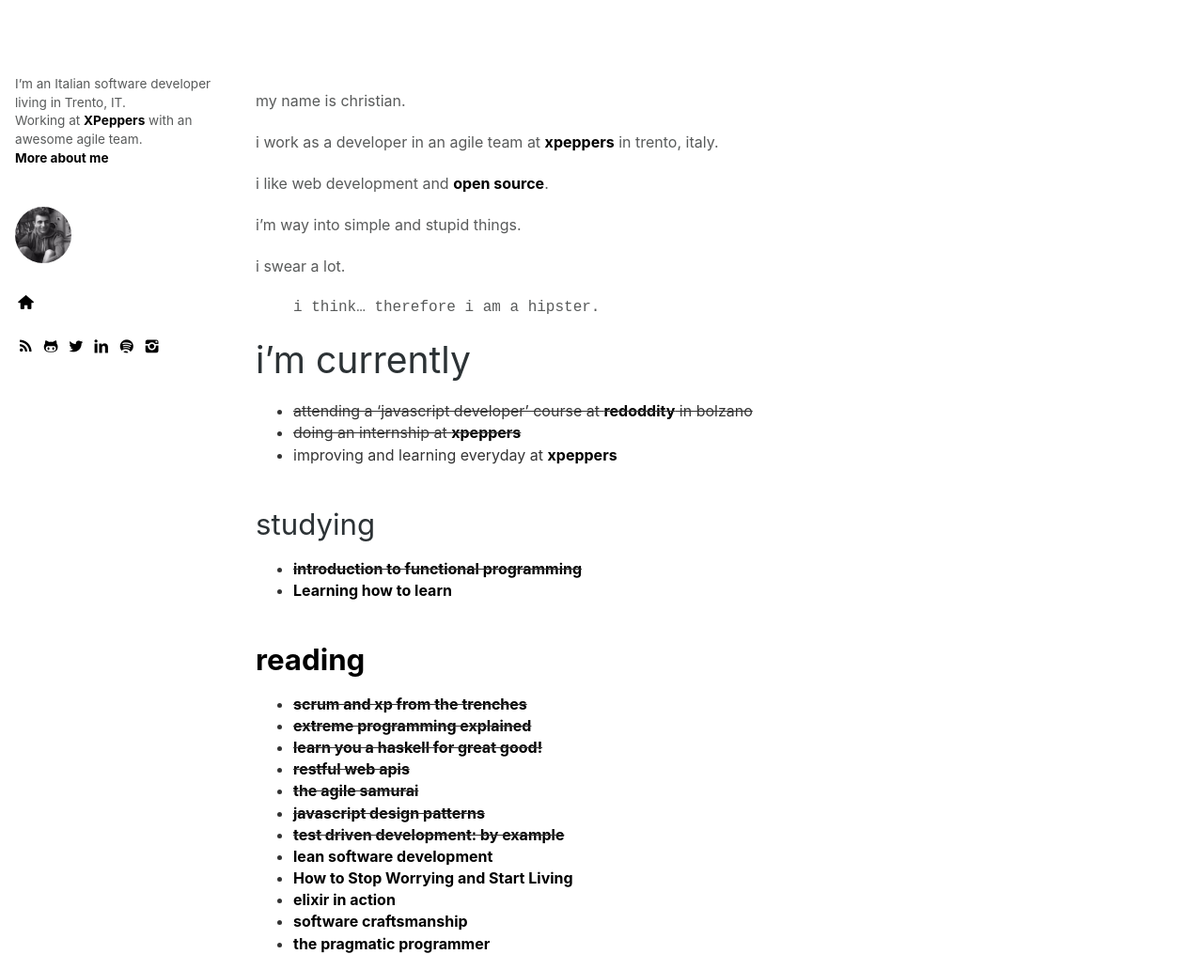
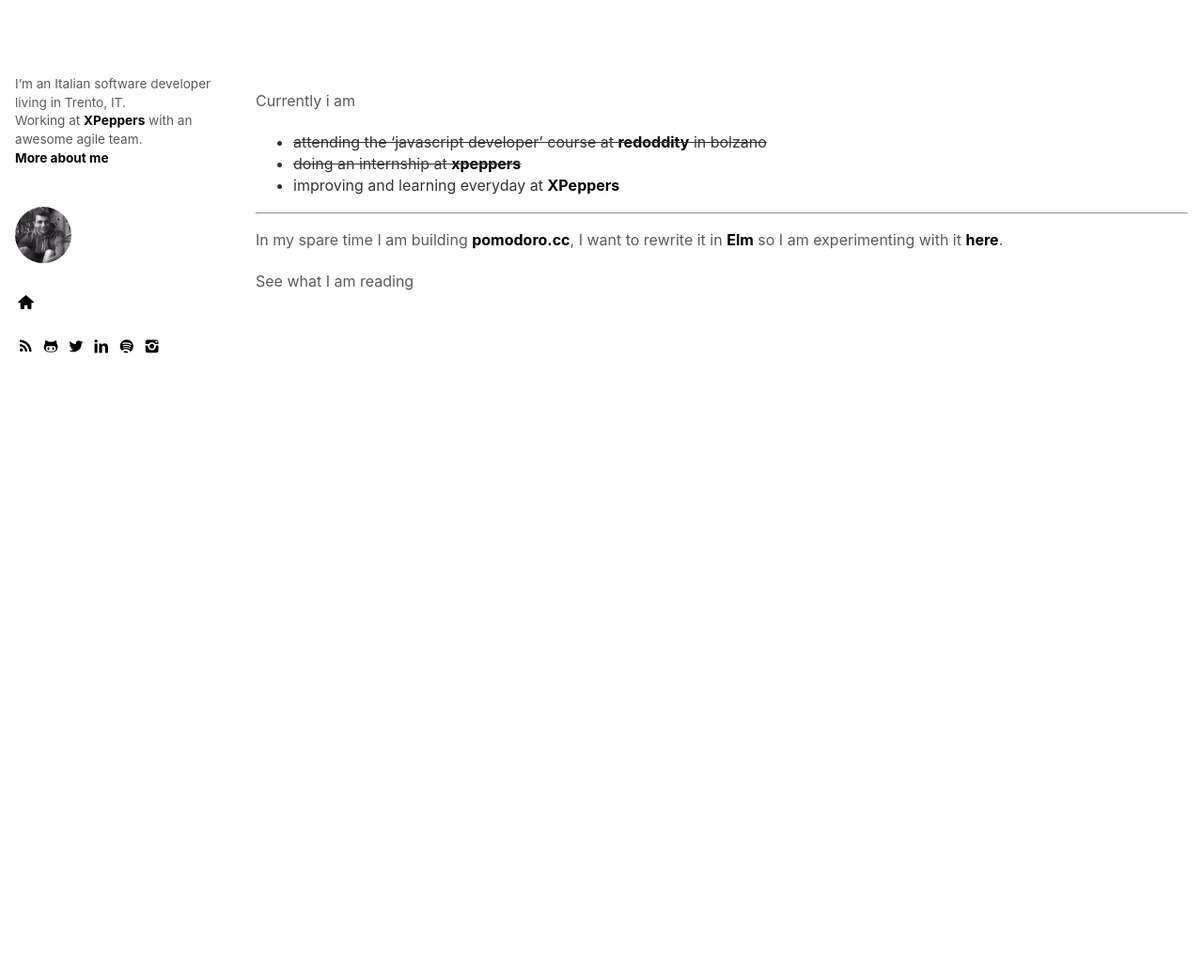
Before and after one commit to christian-fei/christian-fei.github.io-pandoc, a Jekyll site: the page built from about.md, in a window 1280 px wide and 1032 px high. Shown: the whole window at 94% size. Built offline with Jekyll 4.4.1, drawn with Linux system fonts in a browser that asks for light colours; a style sheet for code colours, icons or effects is not loaded.

Commit message:
update about

```diff
--- a/about.md
+++ b/about.md
@@ -5,45 +5,14 @@
 ---
 
 
-my name is christian.
+Currently i am
 
-i work as a developer in an agile team at [xpeppers](http://xpeppers.com/) in trento, italy.
+- ~~attending the 'javascript developer' course at <a href="http://www.redoddity.it/courses/fse-javascript-developer/" class="imp" target="_blank">redoddity</a> in bolzano~~
+- ~~doing an internship at <a href="http://xpeppers.com">xpeppers</a>~~
+- improving and learning everyday at [XPeppers](http://xpeppers.com)
 
-i like web development and [open source](https://github.com/christian-fei).
+---
 
-i'm way into simple and stupid things.
+In my spare time I am building [pomodoro.cc](https://pomodoro.cc), I want to rewrite it in [Elm](http://elm-lang.org) so I am experimenting with it [here](https://github.com/christian-fei/elm-playground).
 
-i swear a lot.
-
-> i think... therefore i am a hipster.
-
-
-# i'm currently
-
-- ~~attending a 'javascript developer' course at <a href="http://www.redoddity.it/courses/fse-javascript-developer/" class="imp" target="_blank">redoddity</a> in bolzano~~
-- ~~doing an internship at <a href="http://xpeppers.com">xpeppers</a>~~
-- improving and learning everyday at [xpeppers](http://xpeppers.com)
-
-
-
-## studying
-
-- ~~[introduction to functional programming](https://www.edx.org/course/introduction-functional-programming-delftx-fp101x-0)~~
-- [Learning how to learn](https://www.coursera.org/learn/learning-how-to-learn/home/week/1)
-
-
-
-## [reading](https://www.goodreads.com/user/show/38117692-christian-fei)
-
-- ~~[scrum and xp from the trenches](https://www.goodreads.com/book/show/2455391.scrum_and_xp_from_the_trenches)~~
-- ~~[extreme programming explained](https://www.goodreads.com/book/show/67833.extreme_programming_explained)~~
-- ~~[learn you a haskell for great good!](https://www.goodreads.com/book/show/6593810-learn-you-a-haskell-for-great-good)~~
-- ~~[restful web apis](https://www.goodreads.com/book/show/17346969-restful-web-apis?from_search=true&search_version=service)~~
-- ~~[the agile samurai](https://www.goodreads.com/book/show/8248700-the-agile-samurai)~~
-- ~~[javascript design patterns](https://www.goodreads.com/book/show/14289134-learning-javascript-design-patterns)~~
-- ~~[test driven development: by example](https://www.goodreads.com/book/show/387190.test_driven_development?from_search=true&search_version=service)~~
-- [lean software development](https://www.goodreads.com/book/show/194338.lean_software_development?from_search=true&search_version=service)
-- [How to Stop Worrying and Start Living](https://www.goodreads.com/book/show/4866.How_to_Stop_Worrying_and_Start_Living?from_search=true&search_version=service)
-- [elixir in action](https://www.goodreads.com/book/show/20524444-elixir-in-action)
-- [software craftsmanship](https://www.goodreads.com/book/show/18054154-software-craftsmanship)
-- [the pragmatic programmer](https://www.goodreads.com/book/show/4099.the_pragmatic_programmer)
+See what I am reading [](https://www.goodreads.com/user/show/38117692-christian-fei)
```
